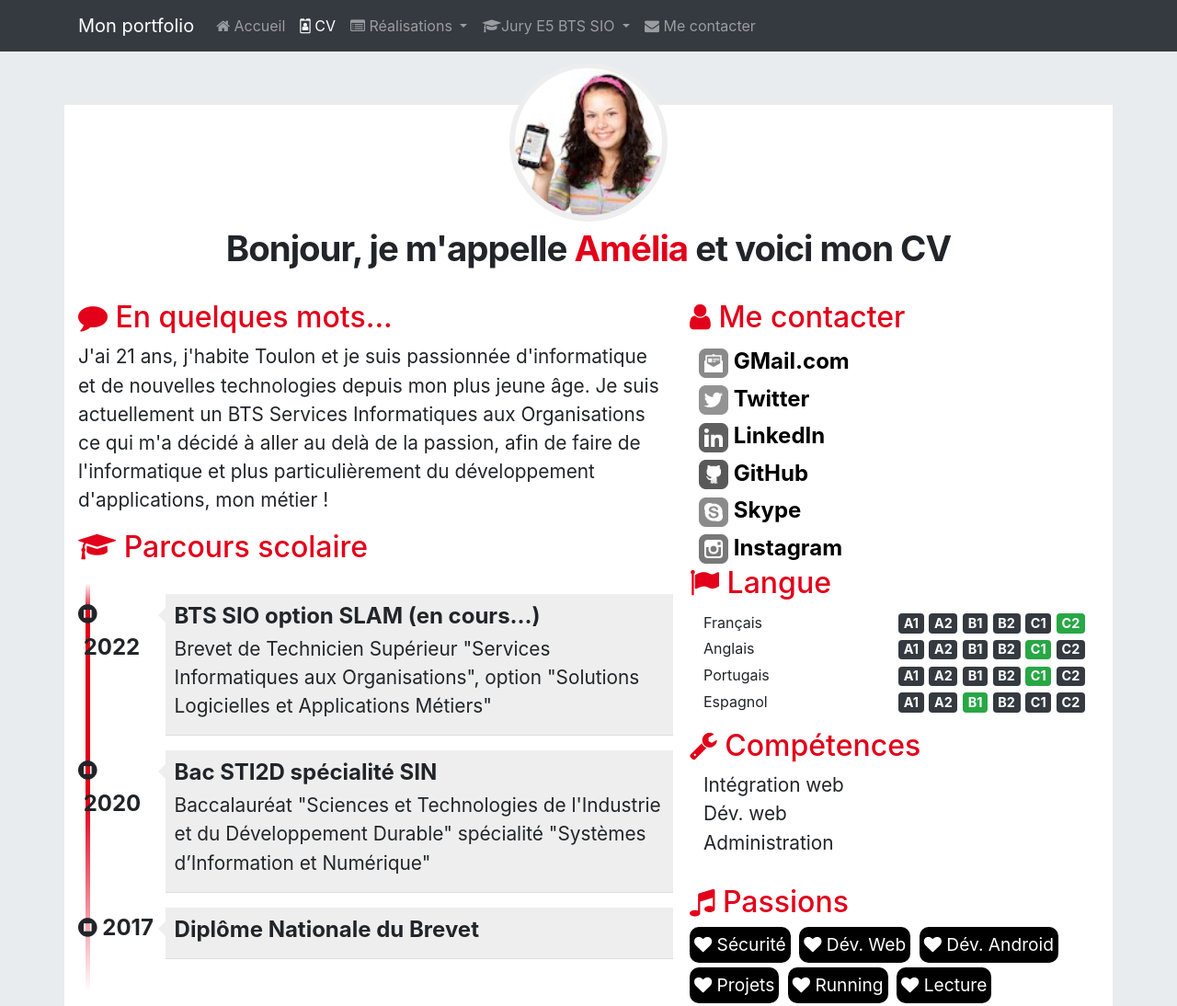
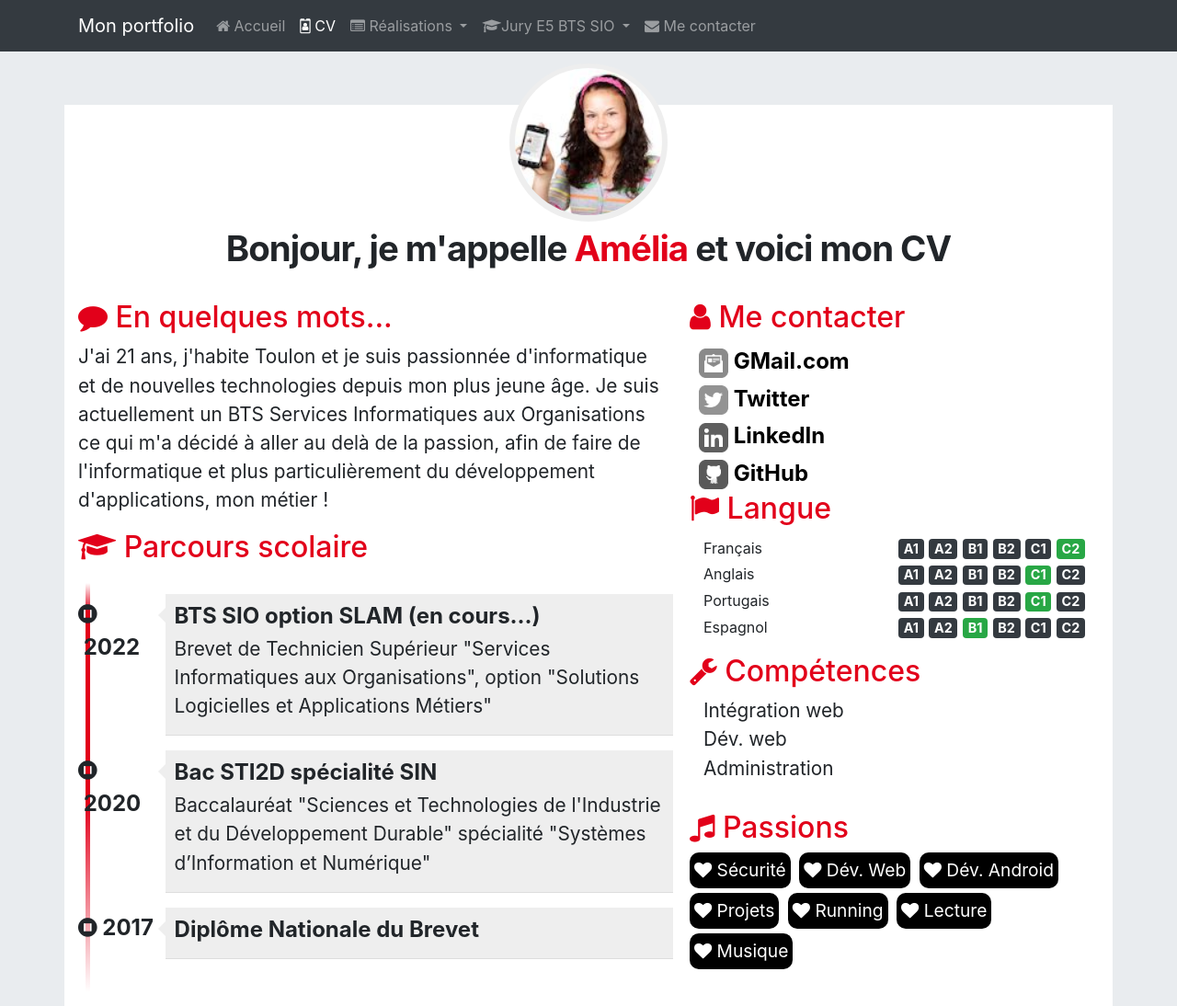
Before and after one commit to vergerd/vergerd.github.io, a plain HTML site: page pages/cv.html in a window 1280 px wide. Shown: the top 1094 px of the page at 92% size. Drawn offline with nearby package versions, Linux system fonts and the light colour scheme.

Commit message:
suppression insta skype

```diff
--- a/pages/cv.html
+++ b/pages/cv.html
@@ -199,16 +199,7 @@
                                         <img class="contact-icon" src="../images/cv/github2-dreamstale35.png" alt="Icone de GitHub"> GitHub</a>
                                 </div>
                             </div>
-                            <div class="meContacter">
-                                <div class="details float-left"> <a href="skype:ameliapilou?userinfo" title="Lien vers le profil Skype d'Amélia Pilou">
-                                        <img class="contact-icon" src="../images/cv/skype-dreamstale61.png" alt="Icone de Skype"> Skype</a>
-                                </div>
-                            </div>
-                            <div class="meContacter">
-                                <div class="details float-left"> <a href="https://instagram.com/AmeliaPilou" title="Lien vers le profil Instagram d'Amélia Pilou">
-                                        <img class="contact-icon" src="../images/cv/instagram-dreamstale43.png" alt="Icone de Instagram"> Instagram</a>
-                                </div>
-                            </div>
+
                             <div id="langues" class="rubrique clearfix">
                                 <h2><span class="fa fa-flag"></span> Langue</h2>
                                 <div class="container">
```
